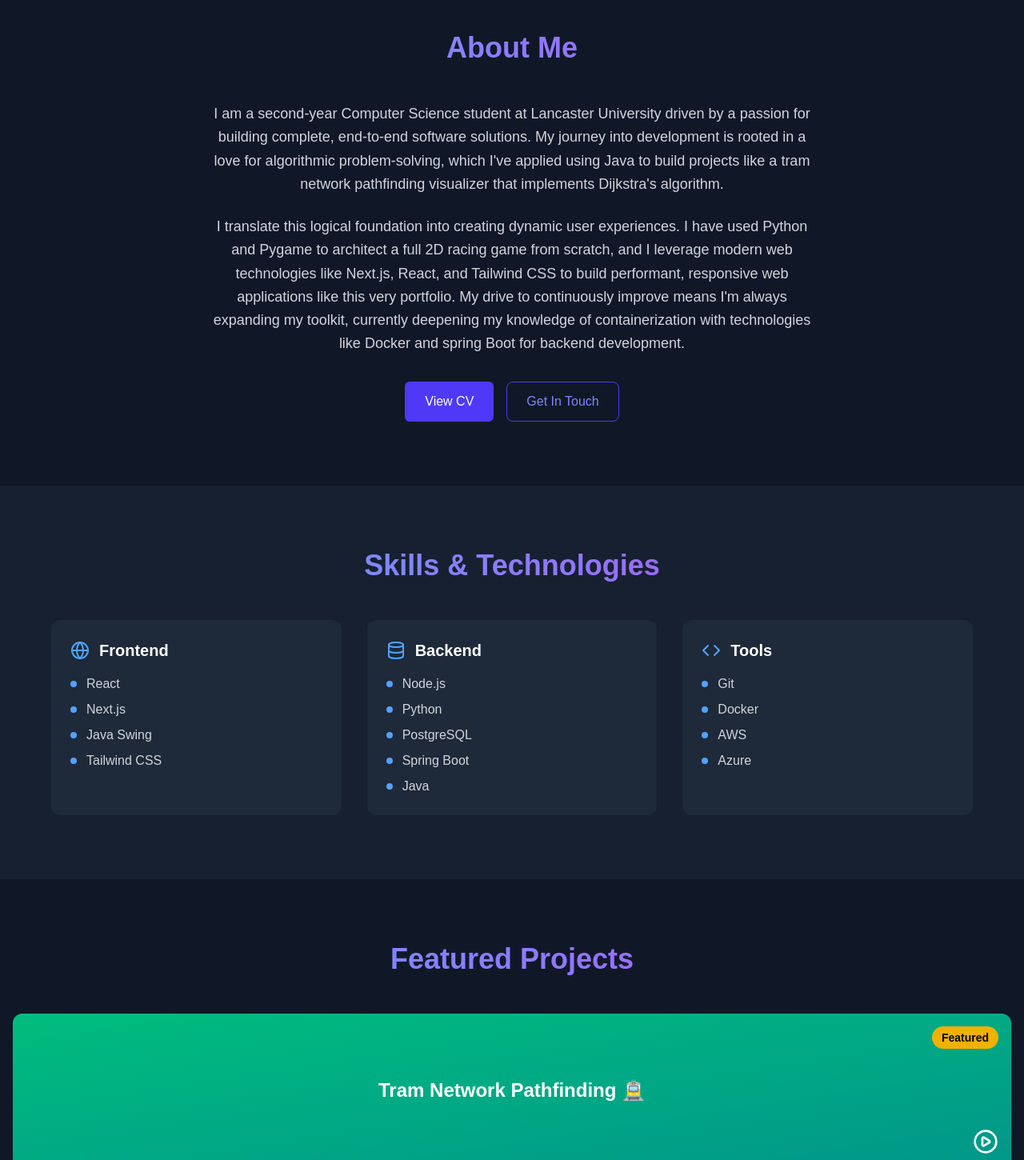
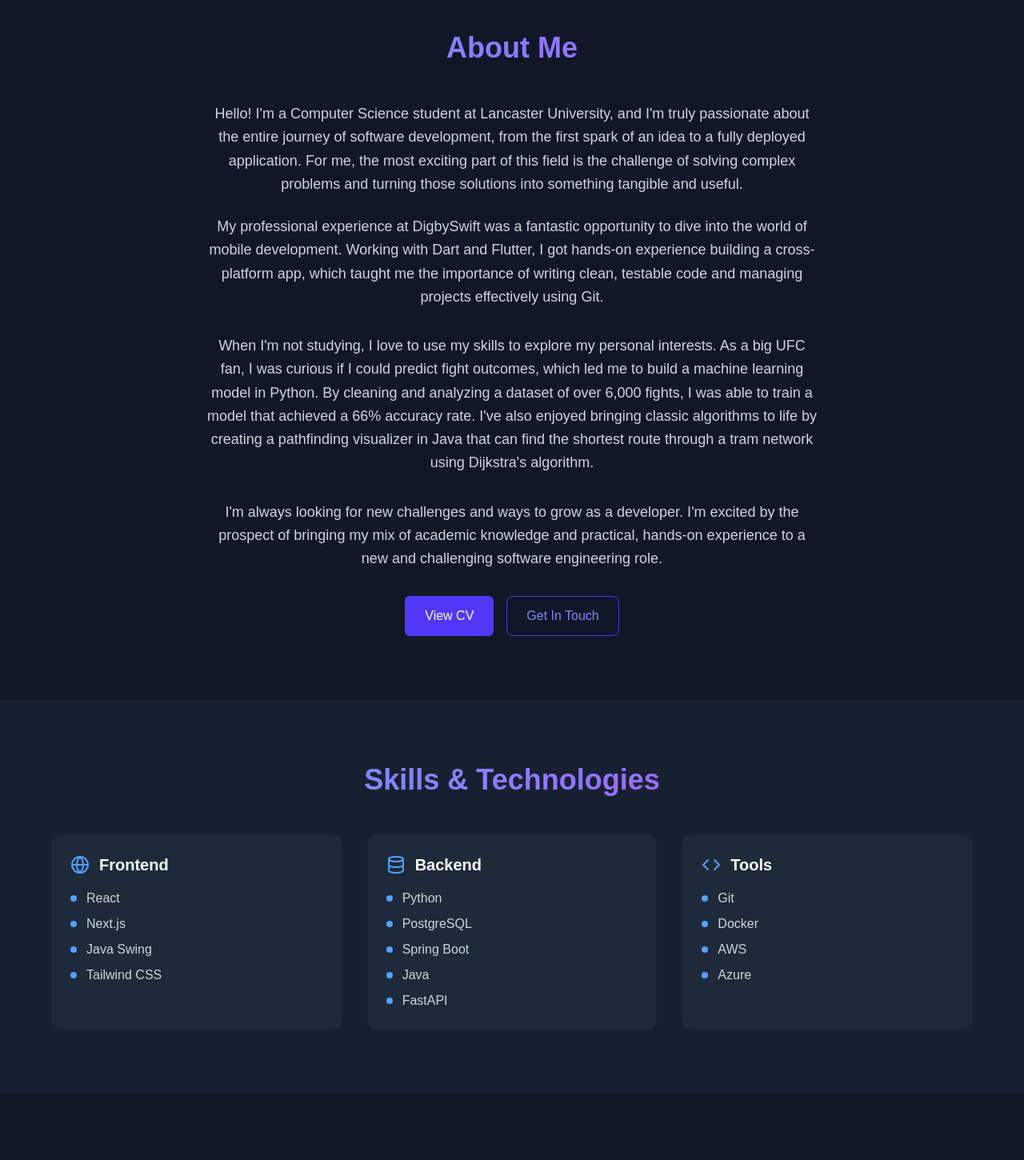
Before and after one commit to Vali-Hameed/Portfolio-Website, a Next.js app: page / in a window 1280 px wide. Shown: the part 840-2290 px from the top of the page at 80% size. Built offline with nearby package versions, Linux system fonts and the light colour scheme.

Commit message:
added my ufc fight prediction project

```diff
--- a/src/app/page.js
+++ b/src/app/page.js
@@ -50,11 +50,19 @@ const Portfolio = () => {
 
   const skills = [
     { category: 'Frontend', icon: Globe, items: ['React', 'Next.js', 'Java Swing', 'Tailwind CSS'] },
-    { category: 'Backend', icon: Database, items: ['Node.js', 'Python', 'PostgreSQL','Spring Boot','Java'] },
+    { category: 'Backend', icon: Database, items: ['Python', 'PostgreSQL','Spring Boot','Java','FastAPI'] },
     { category: 'Tools', icon: Code, items: ['Git', 'Docker', 'AWS', 'Azure'] }
   ];
 
   const projects = [
+    {
+      title: 'UFC Fight Predictor 🤼‍♂️🥊',
+      description: 'A machine learning application that uses a logistic regression model to predict UFC fight outcomes and serves the predictions through a containerized FastAPI application.',
+      tech: ['Python', 'AWS ECS', 'Docker', 'Scikit-learn', 'Pandas', 'FastAPI', 'Logistic Regression','REST API', 'Machine Learning','Predictive Modeling','Data Preprocessing'],
+      github: 'https://github.com/Vali-Hameed/UFC-Fight-Predictor',
+      featured: true,
+      image: 'bg-gradient-to-br from-red-500 to-red-700'
+    },
     {
       title: 'Tram Network Pathfinding 🚊',
       description: 'Advanced Java application implementing Dijkstra\'s algorithm and custom pathfinding for optimal tram route calculation with GUI visualization and delay simulation.',
@@ -62,7 +70,7 @@ const Portfolio = () => {
       github: 'https://github.com/Vali-Hameed/Tram-Network-Pathfinding',
       playbackId: 'eCEwI013J008ywsMna6jbJRCuRTor6uhrRNII6J0201ypVQ',
       image: 'bg-gradient-to-br from-emerald-500 to-teal-600',
-      featured: true
+      featured: false
     },
     {
       title: 'Python Car Racing Game 🏁',
@@ -195,15 +203,23 @@ const Portfolio = () => {
           <div className="flex flex-col justify-center items-center text-center">
             <div className="max-w-3xl">
               <p className="text-lg text-gray-300 leading-relaxed mb-6">
-                I am a second-year Computer Science student at Lancaster University driven by a passion for building complete, end-to-end software solutions.
-                My journey into development is rooted in a love for algorithmic problem-solving, which I&apos;ve applied using Java to build projects
-                like a tram network pathfinding visualizer that implements Dijkstra&apos;s algorithm.
+              Hello! I'm a Computer Science student at Lancaster University, and I'm truly passionate about the entire journey of software development,
+               from the first spark of an idea to a fully deployed application. For me, the most exciting part of this field is the challenge of
+               solving complex problems and turning those solutions into something tangible and useful.
               </p>
               <p className="text-lg text-gray-300 leading-relaxed mb-8">
-              I translate this logical foundation into creating dynamic user experiences.
-              I have used Python and Pygame to architect a full 2D racing game from scratch, and I leverage modern web technologies like
-              Next.js, React, and Tailwind CSS to build performant, responsive web applications like this very portfolio.
-              My drive to continuously improve means I&apos;m always expanding my toolkit, currently deepening my knowledge of containerization with technologies like Docker and spring Boot for backend development.
+          My professional experience at DigbySwift was a fantastic opportunity to dive into the world of mobile development.
+          Working with Dart and Flutter, I got hands-on experience building a cross-platform app, which taught me the importance of writing clean,
+          testable code and managing projects effectively using Git.
+              </p>
+              <p className="text-lg text-gray-300 leading-relaxed mb-8">
+       When I'm not studying, I love to use my skills to explore my personal interests. As a big UFC fan, I was curious if I could predict fight outcomes,
+       which led me to build a machine learning model in Python. By cleaning and analyzing a dataset of over 6,000 fights,
+       I was able to train a model that achieved a 66% accuracy rate. I've also enjoyed bringing classic algorithms to life by creating a
+       pathfinding visualizer in Java that can find the shortest route through a tram network using Dijkstra's algorithm.
+              </p>
+              <p className="text-lg text-gray-300 leading-relaxed mb-8">
+     I'm always looking for new challenges and ways to grow as a developer. I'm excited by the prospect of bringing my mix of academic knowledge and practical, hands-on experience to a new and challenging software engineering role.
               </p>
             </div>
             <div className="flex justify-center space-x-4">
```
